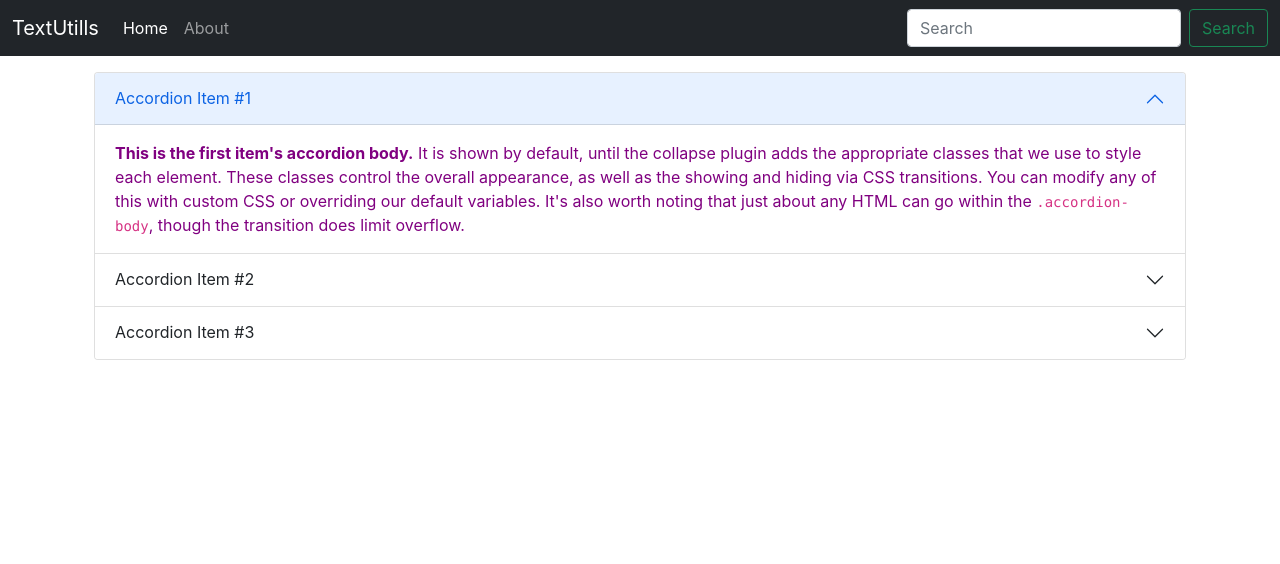
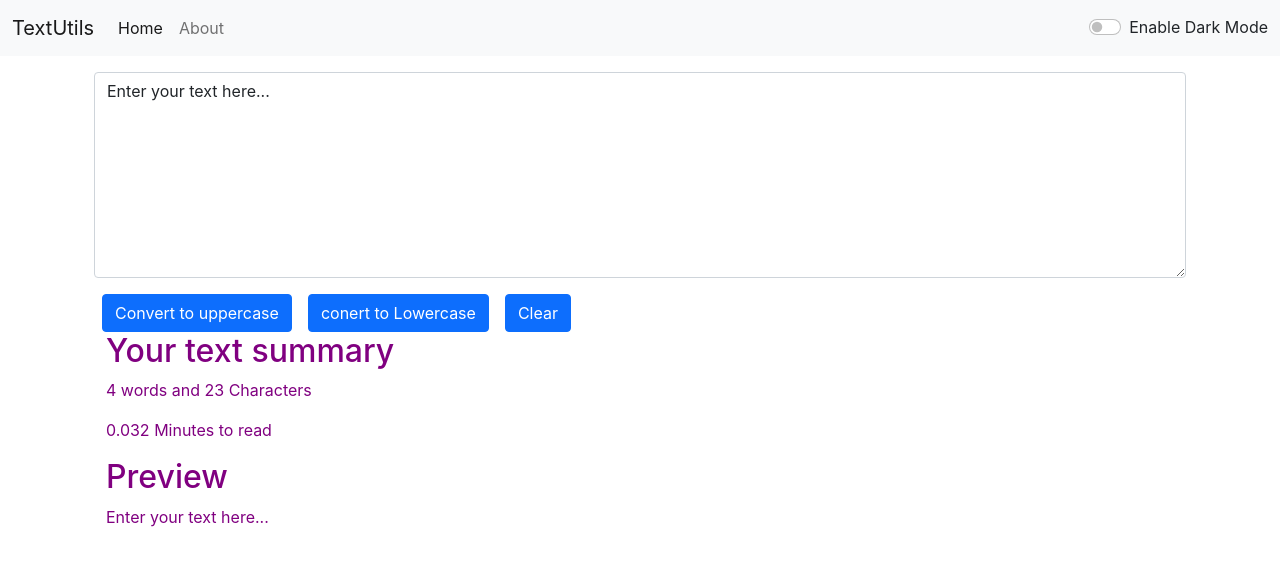
Before and after one commit to prajprad751/web, a React (Create React App) app: page / in a window 1280 px wide. Shown: the top 564 px of the page. Built offline with nearby package versions, Linux system fonts and the light colour scheme.

Commit message:
Navbar dark mode is working

```diff
--- a/src/App.js
+++ b/src/App.js
@@ -1,18 +1,27 @@
-import logo from "./logo.svg";
 import "./App.css";
 import Navbar from "./Component/Navbar";
-//import Textfield from "./Component/Textfield";
-import About from "./Component/About";
+import Textfield from "./Component/Textfield";
+//import About from "./Component/About";
+import React, { useState } from "react";
 
 function App() {
+  const [mode, setmode] = useState("light");
+  const toggleMode = () => {
+    if (mode === "light") {
+      setmode("dark");
+    } else {
+      setmode("light");
+    }
+  };
+
   return (
     <>
-      {<Navbar title="TextUtills" aboutText="About" />}
+      {<Navbar mode={mode} toggleMode={toggleMode} />}
       {/*<Navbar/>*/}
       <div className="container my-3">
         {/*<Textfield heading="Enter your text here" />*/}
-        {/*<Textfield />*/}
-        <About />
+        {<Textfield />}
+        {/*<About />*/}
       </div>
     </>
   );
--- a/src/Component/Navbar.js
+++ b/src/Component/Navbar.js
@@ -3,7 +3,9 @@
 
 export default function Navbar(props) {
   return (
-    <nav className="navbar navbar-expand-lg navbar-dark bg-dark">
+    <nav
+      className={`navbar navbar-expand-lg navbar-${props.mode} bg-${props.mode}`}
+    >
       <div className="container-fluid">
         <a className="navbar-brand" href="/">
           {props.title}
@@ -33,17 +35,24 @@
               </a>
             </li>
           </ul>
-          <form className="d-flex">
+          <div
+            className={`form-check form-switch text-${
+              props.mode === "light" ? "dark" : "light"
+            }`}
+          >
             <input
-              className="form-control me-2"
-              type="search"
-              placeholder="Search"
-              aria-label="Search"
+              className="form-check-input"
+              onClick={props.toggleMode}
+              type="checkbox"
+              id="flexSwitchCheckDefault"
             />
-            <button className="btn btn-outline-success" type="submit">
-              Search
-            </button>
-          </form>
+            <label
+              className="form-check-label"
+              htmlFor="flexSwitchCheckDefault"
+            >
+              Enable Dark Mode
+            </label>
+          </div>
         </div>
       </div>
     </nav>
@@ -56,6 +65,6 @@
 };
 
 Navbar.defaultProps = {
-  title: "this is default",
+  title: "TextUtils",
   aboutText: "About",
 };
```
